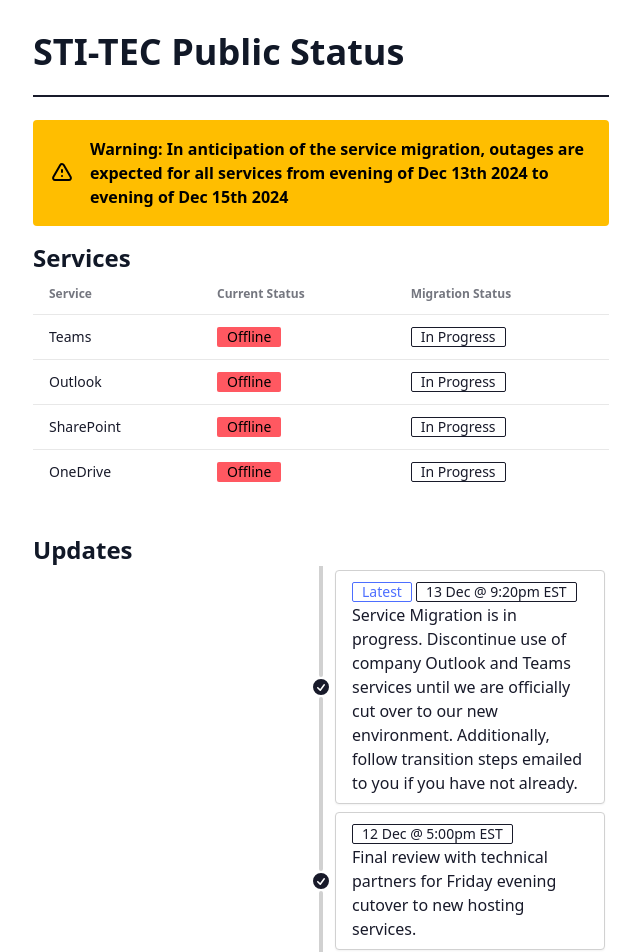
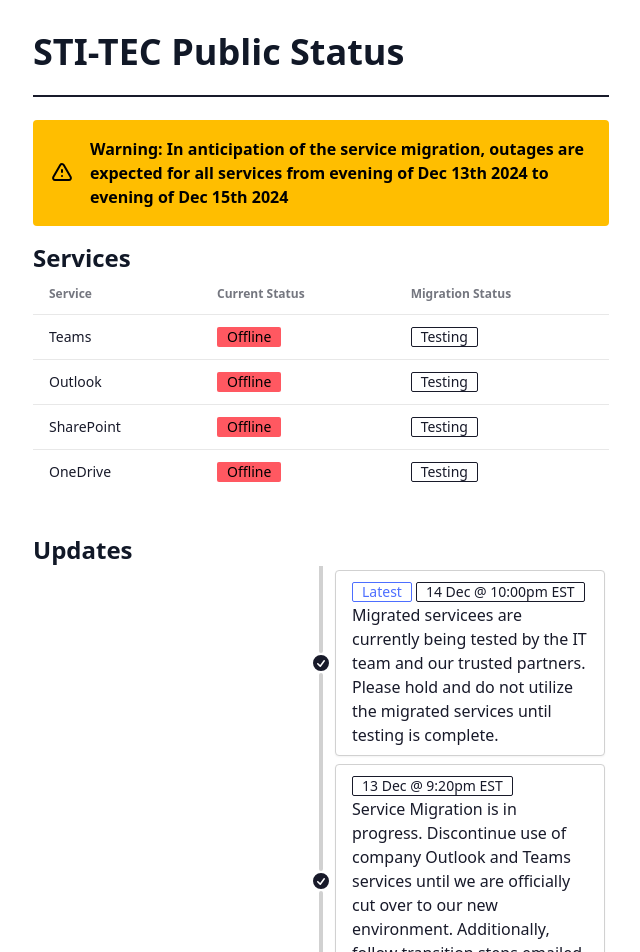
Before and after one commit to sti-tec/sti-tec-public-status, a SvelteKit app: page / in a window 1280 px wide. Shown: the top 952 px of the page, without its empty margins (319-959 px from the left). Built offline with nearby package versions, Linux system fonts and the light colour scheme.

Commit message:
SU-02: Add testing services update

```diff
--- a/src/routes/+page.svelte
+++ b/src/routes/+page.svelte
@@ -38,24 +38,24 @@
 							<tr>
 								<td>Teams</td>
 								<td><div class="badge badge-error">Offline</div></td>
-								<td><div class="badge badge-neutral badge-outline whitespace-nowrap">In Progress</div></td>
+								<td><div class="badge badge-neutral badge-outline whitespace-nowrap">Testing</div></td>
 							</tr>
 							<!-- row 2 -->
 							<tr>
 								<td>Outlook</td>
 								<td><div class="badge badge-error">Offline</div></td>
-								<td><div class="badge badge-neutral badge-outline whitespace-nowrap">In Progress</div></td>
+								<td><div class="badge badge-neutral badge-outline whitespace-nowrap">Testing</div></td>
 							</tr>
 							<!-- row 3 -->
 							<tr>
 								<td>SharePoint</td>
 								<td><div class="badge badge-error">Offline</div></td>
-								<td><div class="badge badge-neutral badge-outline whitespace-nowrap">In Progress</div></td>
+								<td><div class="badge badge-neutral badge-outline whitespace-nowrap">Testing</div></td>
 							</tr>
 							<tr>
 								<td>OneDrive</td>
 								<td><div class="badge badge-error">Offline</div></td>
-								<td><div class="badge badge-neutral badge-outline whitespace-nowrap">In Progress</div></td>
+								<td><div class="badge badge-neutral badge-outline whitespace-nowrap">Testing</div></td>
 							</tr>
 						</tbody>
 					</table>
@@ -117,7 +117,29 @@
 							</svg>
 						</div>
 						<div class="timeline-end timeline-box">
-							<div class="badge badge-primary badge-outline mr-1">Latest</div><div class="badge badge-neutral badge-outline whitespace-nowrap">13 Dec @ 9:20pm EST</div>
+							<div class="badge badge-primary badge-outline mr-1">Latest</div><div class="badge badge-neutral badge-outline whitespace-nowrap">14 Dec @ 10:00pm EST</div>
+							Migrated servicees are currently being tested by the IT team and our trusted partners. Please hold and do not utilize the migrated services until testing is complete.
+						</div>
+						<hr />
+					</li>
+					<li>
+						<hr />
+						<div class="timeline-middle">
+							<svg
+								xmlns="http://www.w3.org/2000/svg"
+								viewBox="0 0 20 20"
+								fill="currentColor"
+								class="h-5 w-5"
+							>
+								<path
+									fill-rule="evenodd"
+									d="M10 18a8 8 0 100-16 8 8 0 000 16zm3.857-9.809a.75.75 0 00-1.214-.882l-3.483 4.79-1.88-1.88a.75.75 0 10-1.06 1.061l2.5 2.5a.75.75 0 001.137-.089l4-5.5z"
+									clip-rule="evenodd"
+								/>
+							</svg>
+						</div>
+						<div class="timeline-end timeline-box">
+							<div><div class="badge badge-neutral badge-outline whitespace-nowrap">13 Dec @ 9:20pm EST</div></div>
 							Service Migration is in progress. Discontinue use of company Outlook and Teams services until we are officially cut over to our new environment. Additionally, follow transition steps emailed to you if you have not already.
 						</div>
 						<hr />
```
Also changed, not shown: 12 other files (tests, documents, lock files or other folders).
